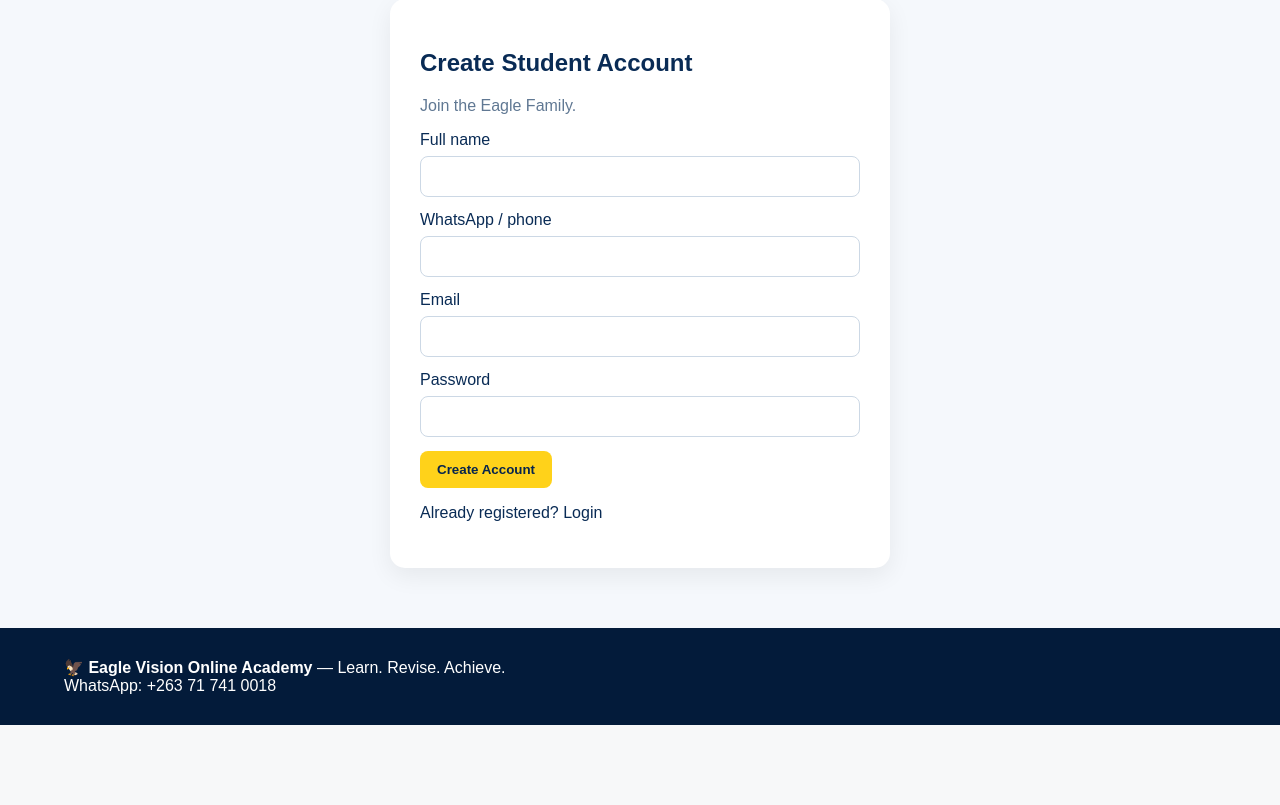
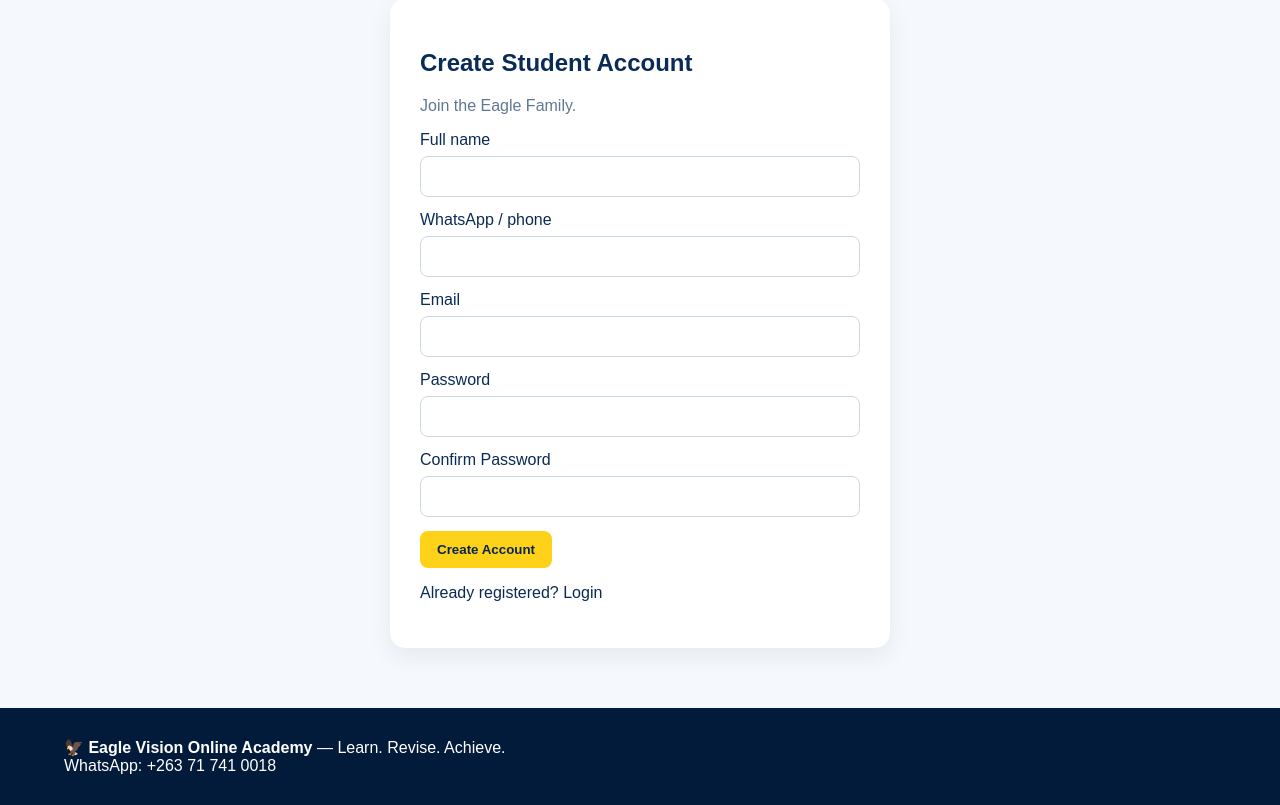
Before and after one commit to abandaj23173-wq/eagle-vision-online-academy, a Flask app: page /register in a window 1280 px wide. Shown: the part 109-914 px from the top of the page. Before the commit the page ends 834 px from the top, so only its background shows below. Run offline with Flask 3, Linux system fonts and the light colour scheme; parts of the project's set-up code (start-up, migrations or seed data) failed here and were passed over.

Commit message:
Update register.html

```diff
--- a/templates/register.html
+++ b/templates/register.html
@@ -1 +1,63 @@
-{% extends "base.html" %}{% block content %}<div class="form"><h2>Create Student Account</h2><p class="muted">Join the Eagle Family.</p><form method="post"><label>Full name</label><input name="full_name" required><label>WhatsApp / phone</label><input name="phone" required><label>Email</label><input name="email" type="email" required><label>Password</label><input name="password" type="password" minlength="8" required><button class="btn">Create Account</button></form><p>Already registered? <a href="{{url_for('login')}}">Login</a></p></div>{% endblock %}
+{% extends "base.html" %}
+
+{% block content %}
+
+<div class="form">
+
+    <h2>Create Student Account</h2>
+
+    <p class="muted">
+        Join the Eagle Family.
+    </p>
+
+    <form method="post">
+
+        <label>Full name</label>
+        <input
+            name="full_name"
+            required
+        >
+
+        <label>WhatsApp / phone</label>
+        <input
+            name="phone"
+            required
+        >
+
+        <label>Email</label>
+        <input
+            name="email"
+            type="email"
+            required
+        >
+
+        <label>Password</label>
+        <input
+            name="password"
+            type="password"
+            minlength="8"
+            required
+        >
+
+        <label>Confirm Password</label>
+        <input
+            name="confirm_password"
+            type="password"
+            minlength="8"
+            required
+        >
+
+        <button class="btn" type="submit">
+            Create Account
+        </button>
+
+    </form>
+
+    <p>
+        Already registered?
+        <a href="{{ url_for('login') }}">Login</a>
+    </p>
+
+</div>
+
+{% endblock %}
```
